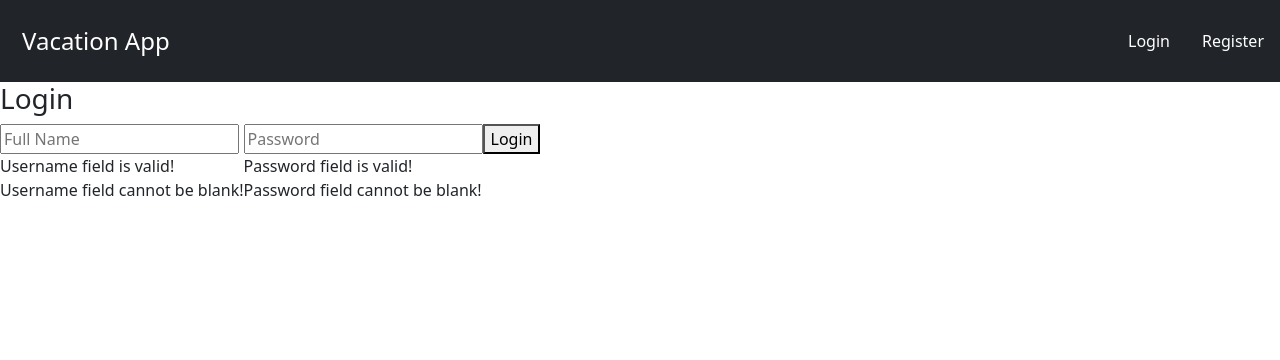
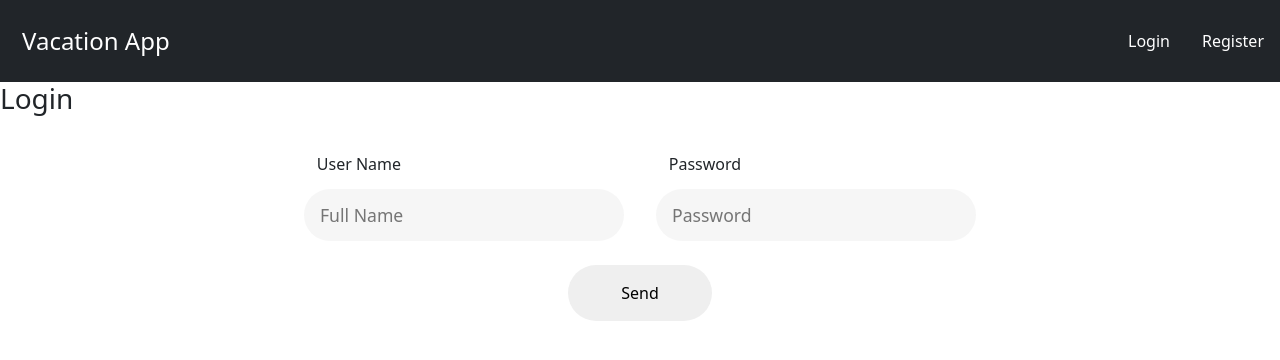
Before and after one commit to shaiel2212/myproject-react, a React (Create React App) app in the folder client/: page /login in a window 1280 px wide. Shown: the top 360 px of the page. Built offline with nearby package versions, Linux system fonts and the light colour scheme.

Commit message:
add alert section

```diff
--- a/client/src/components/Vacation/VacationCard.tsx
+++ b/client/src/components/Vacation/VacationCard.tsx
@@ -1,5 +1,5 @@
 import moment from "moment";
-import { Button, Card } from "react-bootstrap";
+import { Button, Card, Col, Row } from "react-bootstrap";
 import { IVacation } from "../../interface/Vacation.interface";
 import { useAppDispatch, useAppSelector } from "../Hook/ReduxHook";
 import { useEffect } from "react";
@@ -32,6 +32,10 @@ function VacationCard() {
     dispatch(deleteVacationRequest(vacation_id));
   }
 
+  useEffect(() => {
+    dispatch(vacationRequest());
+  }, [dispatch]);
+
   if (isLoading) {
     return (
       <>
@@ -52,16 +56,23 @@ function VacationCard() {
     </>
   );
   return (
-    <div className="container">
-      <h1> vacations page </h1>
-      {detailsUser?.isAdmin === 1 && (
-        <button onClick={() => dispatch(openModal())}>
-          create new vacation
-        </button>
-      )}
+    <Row>
+      <Col lg="12">
+        <Row className="justify-content-md-center text-center">
+          <Col xs lg="2" className="">
+            {" "}
+            <h1> vacations page </h1>{" "}
+            {detailsUser?.isAdmin === 1 && (
+              <Button variant="primary" onClick={() => dispatch(openModal())}>
+                create new vacation
+              </Button>
+            )}
+          </Col>
+        </Row>
+      </Col>
       {vacations?.map((vac: IVacation) => {
         return (
-          <div key={vac.vacation_id}>
+          <Col sx={6} key={vac.vacation_id}>
             <Card style={{ width: "18rem" }}>
               <Card.Img
                 variant="top"
@@ -107,11 +118,11 @@ function VacationCard() {
                 </Card.Body>
               </div>
             </Card>
-          </div>
+          </Col>
         );
       })}
       {VacationModalForm}
-    </div>
+    </Row>
   );
 }
 
--- a/client/src/components/auth/loginPage/index.tsx
+++ b/client/src/components/auth/loginPage/index.tsx
@@ -1,19 +1,23 @@
-import { useState } from "react";
+import { useEffect, useState } from "react";
 import { useAppDispatch, useAppSelector } from "../../Hook/ReduxHook";
 import { useNavigate } from "react-router-dom";
 
 import { WithLoading } from "../../UI/loadingComponent";
 import { loginRequest } from "../../../store/redusers/AuthSlice";
 import { isEmpty } from "../../../utils/_NotEmptyObject";
+import { Alert } from "react-bootstrap";
+import { removeMessage } from "../../../store/redusers/AuthSlice";
+import CustomInput from "../../UI/CustomInput";
 
 export function LoginPage() {
   // #13
+  let navigate = useNavigate();
   const dispatch = useAppDispatch();
-
+  const { isLoading, detailsUser, message } = useAppSelector(
+    (state) => state.authSlice
+  );
   const [userName, setUserName] = useState("");
   const [password, setPassword] = useState("");
-
-  let navigate = useNavigate();
 
   async function handlerLogin(event: React.FormEvent<HTMLFormElement>) {
     event.preventDefault();
@@ -26,30 +30,46 @@ export function LoginPage() {
         password,
       })
     );
+  }
+  const clearMessage = setTimeout(() => dispatch(removeMessage()), 3000);
+  useEffect(() => {
+    if (message && message.length > 0) {
+      clearTimeout(clearMessage);
+    }
+  }, [dispatch, message]);
+
+  useEffect(() => {
+    if (detailsUser && !isEmpty(detailsUser)) {
       navigate("/vacations");
     }
+  }, [dispatch, detailsUser, navigate]);
 
   return (
     <div>
       <h3>Login</h3>
-
+      <div>
+        {" "}
+        {message?.length ? <Alert variant={"danger"}>{message}</Alert> : <></>}
+      </div>
       <WithLoading isLoading={false}>
         <form onSubmit={handlerLogin}>
-          <div>
-            <input
-              value={userName}
+          <div className="form-container">
+            <div className="input--row">
+              <span className="input--col">
+                <CustomInput
+                  label="User Name"
+                  name="name"
+                  placeholder="Full Name"
                   onChange={(e) => {
                     setUserName(e.target.value);
                   }}
                   type="text"
-              name="name"
-              placeholder="Full Name"
                 />
-            <div>Username field is valid!</div>
-            <div>Username field cannot be blank!</div>
-          </div>
-          <div>
-            <input
+              </span>
+
+              <span className="input--col">
+                <CustomInput
+                  label="Password"
                   value={password}
                   onChange={(e) => {
                     setPassword(e.target.value);
@@ -58,13 +78,12 @@ export function LoginPage() {
                   name="password"
                   placeholder="Password"
                 />
-            <div>Password field is valid!</div>
-            <div>Password field cannot be blank!</div>
+              </span>
             </div>
-          <div>
-            <div>
-              <button id="submit" type="submit">
-                Login
+
+            <div className="container--button">
+              <button className="btn--submit--create--user" type="submit">
+                Send
               </button>
             </div>
           </div>
--- a/client/src/components/auth/registerPage/createUser.css
+++ b/client/src/components/auth/registerPage/createUser.css
@@ -77,3 +77,7 @@ div>form>.form-container>.input--row>.input--col {
     padding: 1rem;
 
 }
+
+.container--button{
+    align-self: center;
+}
--- a/client/src/components/auth/registerPage/index.tsx
+++ b/client/src/components/auth/registerPage/index.tsx
@@ -45,26 +45,33 @@ export function RegisterPage() {
     event.preventDefault();
     if (!isEmpty(registerValues)) return;
     await dispatch(registerRequest(registerValues));
-    navigate("/login");
 
     //
   }
   const clearMessage = setTimeout(() => dispatch(removeMessage()), 5000);
   useEffect(() => {
-    clearTimeout(clearMessage);
-    return () => clearTimeout(clearMessage);
+    if (message) clearTimeout(clearMessage);
   }, [dispatch, message]);
-
+  useEffect(() => {
+    if (isRegisterSuccess && message === null) {
+      navigate("/login");
+    }
+    return () => {
+      removeMessage();
+    };
+  }, [isRegisterSuccess, message, navigate]);
   return (
     <div>
       <h1>Register Page</h1>
       <div>
         {" "}
-        {/* {message?.length ? (
+        {message?.length ? (
           <Alert variant={isRegisterSuccess ? "success" : "danger"}>
             {message}
           </Alert>
-        ) : <></>} */}
+        ) : (
+          <></>
+        )}
       </div>
       <form onSubmit={(e) => register(e)}>
         <div className="form-container">
@@ -111,7 +118,7 @@ export function RegisterPage() {
               />
             </span>
           </div>
-          <div>
+          <div className="container--button">
             <button className="btn--submit--create--user" type="submit">
               Send
             </button>
--- a/client/src/store/redusers/AuthSlice.ts
+++ b/client/src/store/redusers/AuthSlice.ts
@@ -7,6 +7,7 @@ import {
   IUserLogin,
   IRegisterPayload,
 } from "./../../interface/User.interface";
+import { AxiosError } from "axios";
 
 export const loginRequest = createAsyncThunk(
   "Send Request Login",
@@ -17,7 +18,8 @@ export const loginRequest = createAsyncThunk(
       return data;
     } catch (error: any) {
       if (error) {
-        return err.rejectWithValue(error.message);
+        console.log(error)
+        return err.rejectWithValue(error.response.data);
       }
     }
   }
@@ -30,8 +32,8 @@ export const registerRequest = createAsyncThunk(
       return data;
     } catch (error: any) {
       if (error) {
-
-        return err.rejectWithValue(error?.response?.data);
+        console.log(error);
+        return err.rejectWithValue(error.response.data);
       }
     }
   }
@@ -41,14 +43,12 @@ export const verifyToken = createAsyncThunk(
   "Send verify Token",
   async (_, err) => {
     try {
-
       const { data } = await auth.verifyToken();
 
       return data;
     } catch (error: any) {
       if (error) {
-
-        return err.rejectWithValue(error?.response?.data);
+        return err.rejectWithValue(error.response.data);
       }
     }
   }
@@ -74,7 +74,7 @@ const authSlice = createSlice({
   initialState,
   reducers: {
     removeMessage: (state) => {
-      state.message = "";
+      state.message = null;
     },
     logout: (state) => {
       localStorage.removeItem("jwt");
@@ -100,7 +100,6 @@ const authSlice = createSlice({
         state.isLoading = true;
       })
       .addCase(registerRequest.fulfilled, (state, action) => {
-
         state.isLoading = false;
         state.isRegisterSuccess = true;
         state.message = action.payload.message as string;
--- a/client/src/store/redusers/VacationSlice.ts
+++ b/client/src/store/redusers/VacationSlice.ts
@@ -1,4 +1,5 @@
 import { createSlice, createAsyncThunk, PayloadAction } from "@reduxjs/toolkit";
+import { error } from "console";
 
 import { auth } from "../../service/auth.service";
 import { vacationService } from "../../service/vacations.servise";
@@ -54,6 +55,7 @@ export const deleteVacationRequest = createAsyncThunk(
   async (vacation_id: string | number, err) => {
     try {
       const { data } = await vacationService.delete(vacation_id);
+      err.dispatch(vacationSlice.actions.deleteOneVacationById(vacation_id))
       return data;
     } catch (error) {
       if (error) {
@@ -100,6 +102,10 @@ const vacationSlice = createSlice({
     closeModal: (state) => {
       state.showModal = false;
     },
+    deleteOneVacationById : (state,{payload})=>{
+      console.log(payload,"id vacation")
+     state.vacations = state?.vacations?.filter(({vacation_id})=> vacation_id !== payload)
+    }
   },
 
   extraReducers(builder) {
```
Also changed, not shown: 1 other file (tests, documents, lock files or other folders). Lines whose indentation alone changed are shown as unchanged.
